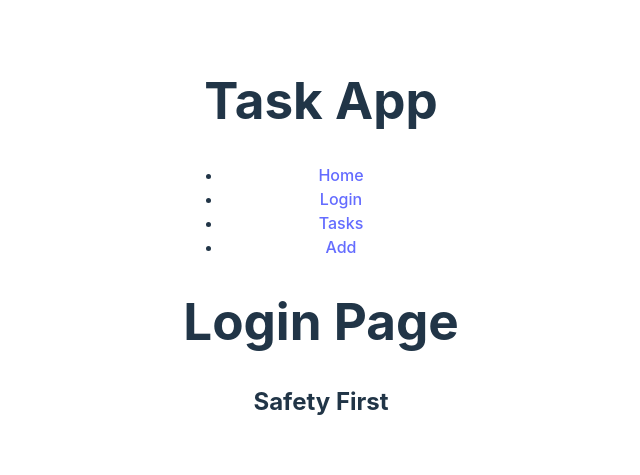
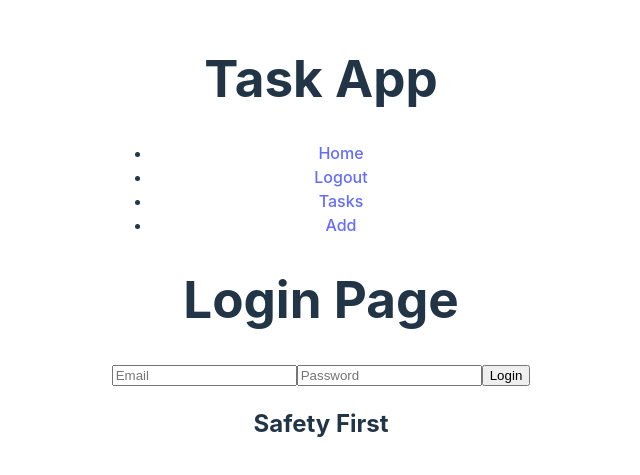
Before and after one commit to rm3d0nc4/tasks-app, a React (Vite) app: page /login in a window 1280 px wide. Shown: the part 161-636 px from the top of the page, without its empty margins (319-959 px from the left). Built offline with nearby package versions, Linux system fonts and the light colour scheme; sample sign-in values are in the browser's storage.

Commit message:
created protected route wrapper to private routes and use auth; added wrapper in routes

```diff
--- a/src/core/components/Header/index.tsx
+++ b/src/core/components/Header/index.tsx
@@ -1,6 +1,17 @@
 import { NavLink } from "react-router-dom";
+import { useAuth } from "../../hooks/use_auth";
 
 export function Header() {
+  const { isAuthenticated, signOut } = useAuth();
+
+  const onHandleClick = () => {
+    if (isAuthenticated) {
+      const onConfirm = confirm("Are you sure you want to logout?");
+      if (onConfirm) {
+        signOut();
+      }
+    }
+  };
   return (
     <header>
       <h1>Task App</h1>
@@ -10,7 +21,9 @@ export function Header() {
             <NavLink to="/">Home</NavLink>
           </li>
           <li>
-              <NavLink to="/login">Login</NavLink>
+            <NavLink to="/login" onClick={onHandleClick}>
+              {isAuthenticated ? "Logout" : "Login"}
+            </NavLink>
           </li>
           <li>
             <NavLink to="/tasks">Tasks</NavLink>
--- a/src/core/routes/app_routes.tsx
+++ b/src/core/routes/app_routes.tsx
@@ -5,6 +5,7 @@ import { TaskPage } from "../../pages/TasksPage";
 import { TaskFormPage } from "../../pages/TaskFormPage";
 import { TaskDetailsPage } from "../../pages/TaskDetailsPage";
 import { Header } from "../components/Header";
+import { ProtectedRoute } from "../wrappers/protected_route";
 
 export function AppRoutes() {
   const router = createBrowserRouter([
@@ -20,10 +21,41 @@ export function AppRoutes() {
           path: "/",
           element: <HomePage />,
         },
-        { path: "login", element: <LoginPage /> },
-        { path: "new-task", element: <TaskFormPage /> },
-        { path: "tasks", element: <TaskPage /> },
-        { path: "tasks/:id", element: <TaskDetailsPage /> },
+        {
+          path: "login",
+          element: (
+              <LoginPage />
+          ),
+        },
+        {
+          path: "new-task",
+          element: (
+            <ProtectedRoute>
+              <TaskFormPage />
+            </ProtectedRoute>
+          ),
+        },
+        {
+          path: "tasks",
+          children: [
+            {
+              index: true,
+              element: (
+                <ProtectedRoute>
+                  <TaskPage />
+                </ProtectedRoute>
+              ),
+            },
+            {
+              path: ":id",
+              element: (
+                <ProtectedRoute>
+                  <TaskDetailsPage />
+                </ProtectedRoute>
+              ),
+            },
+          ],
+        },
       ],
     },
     { path: "*", element: <h1>Not Found</h1> },
--- /dev/null
+++ b/src/core/wrappers/protected_route.tsx
@@ -0,0 +1,19 @@
+import { Navigate } from "react-router-dom";
+import { useAuth } from "../hooks/use_auth";
+
+
+
+interface ProtectedRouteProps {
+    children: React.ReactNode;
+}
+
+export function ProtectedRoute({children}: ProtectedRouteProps) {
+    const { isAuthenticated } = useAuth();
+
+    if(!isAuthenticated) {
+        return <Navigate to={'/login'}/>
+    }
+
+    return children;
+
+}
--- a/src/main.tsx
+++ b/src/main.tsx
@@ -3,11 +3,14 @@ import ReactDOM from "react-dom/client";
 import "./index.css";
 import { TasksProvider } from "./core/providers/task_provider.tsx";
 import App from "./App.tsx";
+import { AuthProvider } from "./core/providers/auth_provider.tsx";
 
 ReactDOM.createRoot(document.getElementById("root")!).render(
   <React.StrictMode>
-    <TasksProvider>
-      <App />
-    </TasksProvider>
+    <AuthProvider>
+      <TasksProvider>
+        <App />
+      </TasksProvider>
+    </AuthProvider>
   </React.StrictMode>
 );
--- a/src/pages/HomePage/index.tsx
+++ b/src/pages/HomePage/index.tsx
@@ -1,8 +1,11 @@
+import { useAuth } from "../../core/hooks/use_auth";
+
 export function HomePage() {
-
+    const { user, isAuthenticated } = useAuth();
     return (
         <>
             <h1>Home Page</h1>
+            <h2>Hello {isAuthenticated ? user?.name : "stranger"}</h2>
             <h2>Welcome to my wonderful world</h2>
         </>
     )
--- a/src/pages/LoginPage/index.tsx
+++ b/src/pages/LoginPage/index.tsx
@@ -1,8 +1,36 @@
+import { useRef } from "react";
+import { useAuth } from "../../core/hooks/use_auth";
+import { useNavigate } from "react-router-dom";
+
 export function LoginPage() {
+
+    const { signIn } = useAuth();
+    const navigate = useNavigate();
+
+    const emailRef = useRef<HTMLInputElement>(null);
+    const passwordRef = useRef<HTMLInputElement>(null);
+
+    const handleFormSubmit = async (event: React.FormEvent<HTMLFormElement>) => {
+        event.preventDefault();
+        const email = emailRef.current?.value;
+        const password = passwordRef.current?.value;
+        if(email && password) {
+            signIn({ email, password, name: "People" }).then(() => {
+                navigate('/')
+            }).catch((error) => {
+                alert(error.message);
+            });
+        }
+    }
 
     return (
         <>
             <h1>Login Page</h1>
+            <form onSubmit={handleFormSubmit}>
+                <input type="text" placeholder="Email" ref={emailRef}/>
+                <input type="password" placeholder="Password" ref={passwordRef}/>
+                <input type="submit" value={'Login'} />
+            </form>
             <h2>Safety First</h2>
         </>
     )
```
Lines whose indentation alone changed are shown as unchanged.
